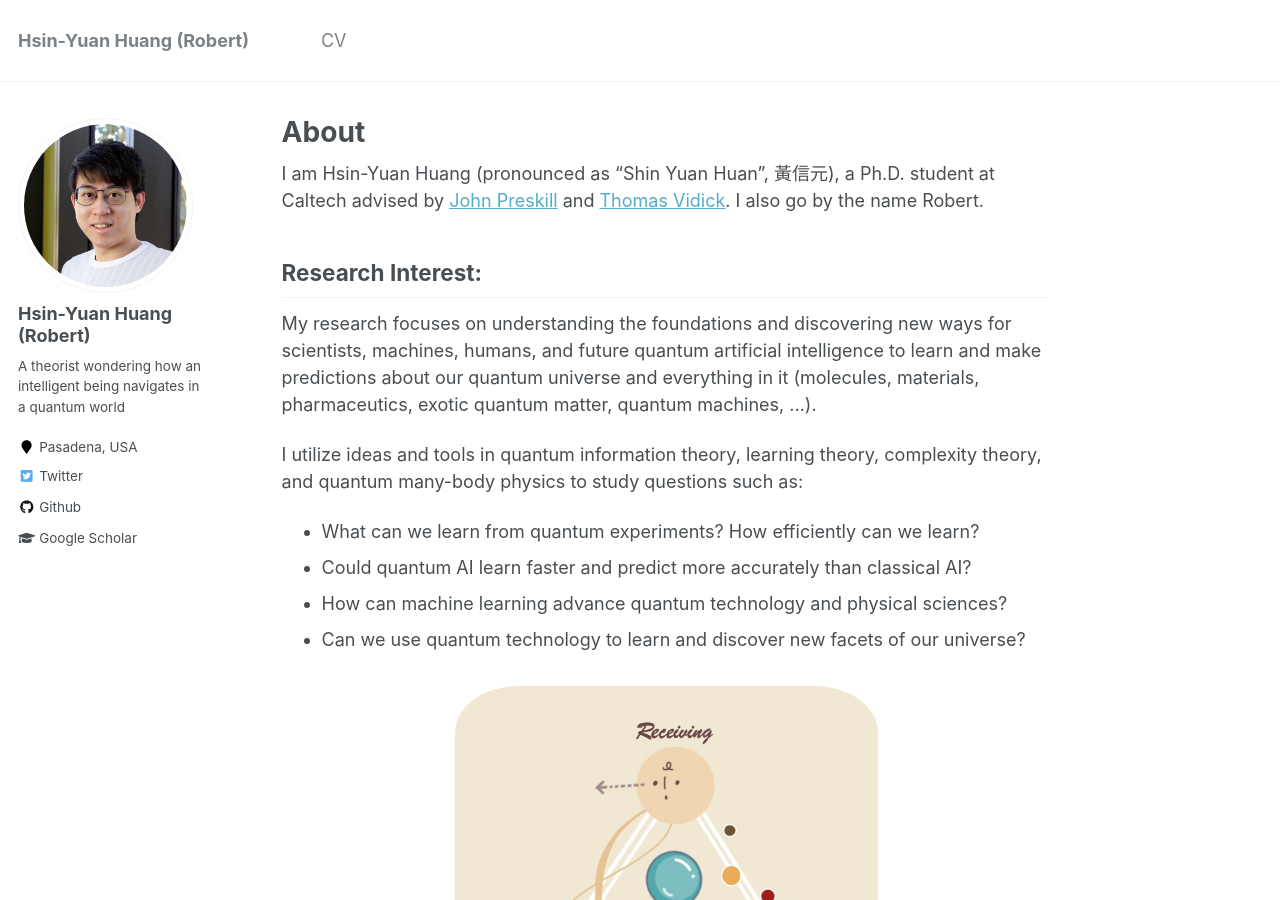
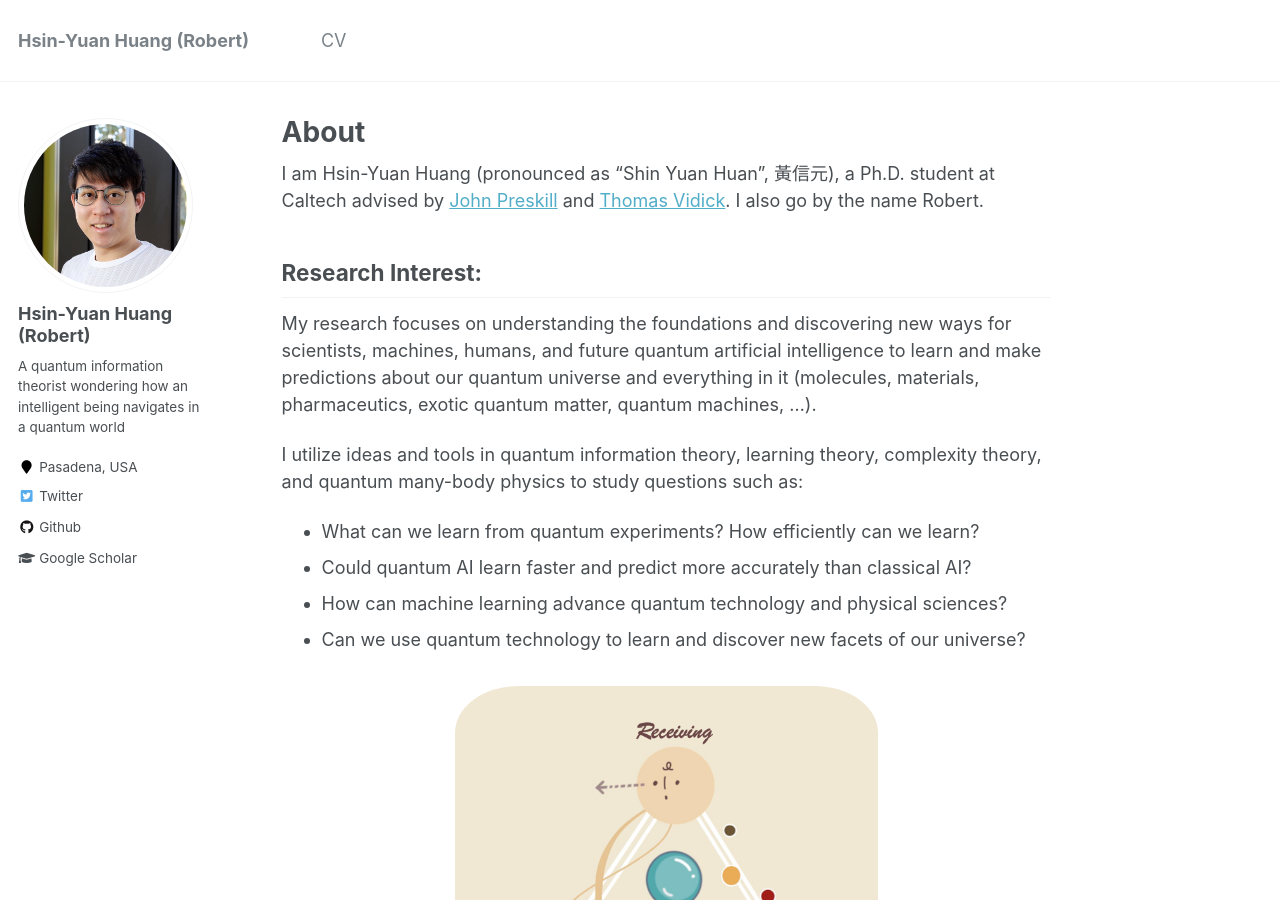
Before and after one commit to hsinyuan-huang/hsinyuan-huang.github.io, a Jekyll site: the page built from _pages/about.md, in a window 1280 px wide and 900 px high. Built offline with Jekyll 4.4.1, drawn with Linux system fonts in a browser that asks for light colours; emoji names are drawn with the system emoji font; formulas are drawn with MathJax 3.

Commit message:
Minor change

```diff
--- a/_config.yml
+++ b/_config.yml
@@ -82,7 +82,7 @@
 author:
   name             : "Hsin-Yuan Huang (Robert)"
   avatar           : "me-3.jpg"
-  bio              : "A theorist wondering how an intelligent being navigates in a quantum world"
+  bio              : "A quantum information theorist wondering how an intelligent being navigates in a quantum world"
   location         : "Pasadena, USA"
   employer         :
   pubmed           : #"https://www.ncbi.nlm.nih.gov/pubmed/?term=john+snow"
```
